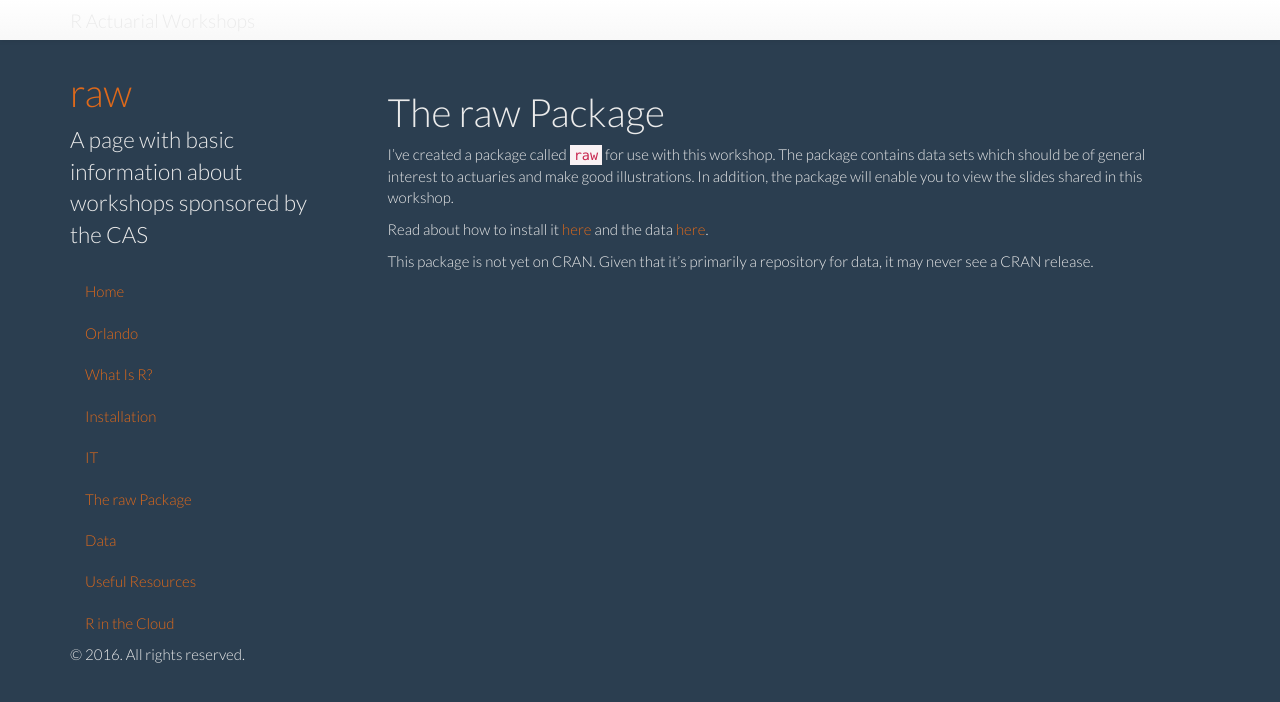
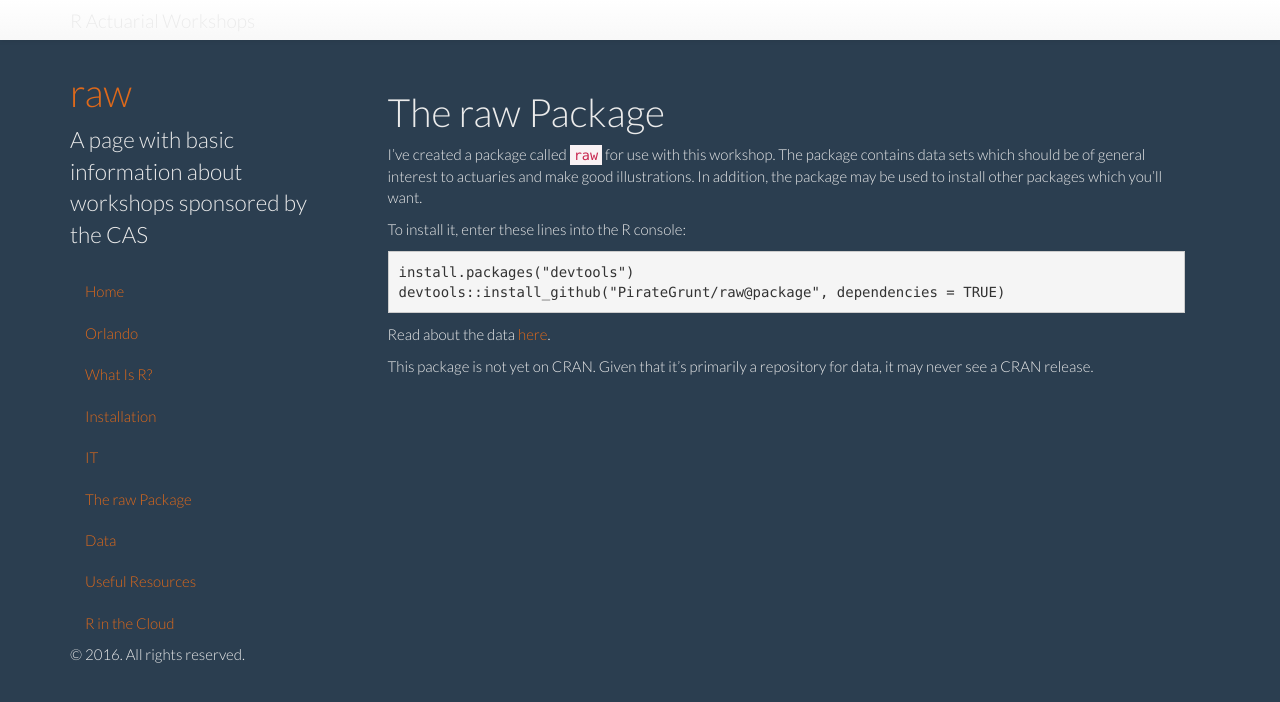
Before and after one commit to PirateGrunt/raw, a Jekyll site: the page built from RawPackage.md, in a window 1280 px wide. Shown: the top 702 px of the page. Built offline with Jekyll 4.4.1, drawn with Linux system fonts in a browser that asks for light colours; nearby versions of some CDN libraries; library files that are not in the unit come from our copies.

Commit message:
Revise instructions for raw package installation

````diff
--- a/RawPackage.md
+++ b/RawPackage.md
@@ -4,8 +4,15 @@ layout: page
 order: 30
 ---
 
-I've created a package called `raw` for use with this workshop. The package contains data sets which should be of general interest to actuaries and make good illustrations. In addition, the package will enable you to view the slides shared in this workshop.
+I've created a package called `raw` for use with this workshop. The package contains data sets which should be of general interest to actuaries and make good illustrations. In addition, the package may be used to install other packages which you'll want.
 
-Read about how to install it [here](../Dallas2015) and the data [here](../Data).
+To install it, enter these lines into the R console:
+
+```
+install.packages("devtools")
+devtools::install_github("PirateGrunt/raw@package", dependencies = TRUE)
+```
+
+Read about the data [here](../Data).
 
 This package is not yet on CRAN. Given that it's primarily a repository for data, it may never see a CRAN release.
````
